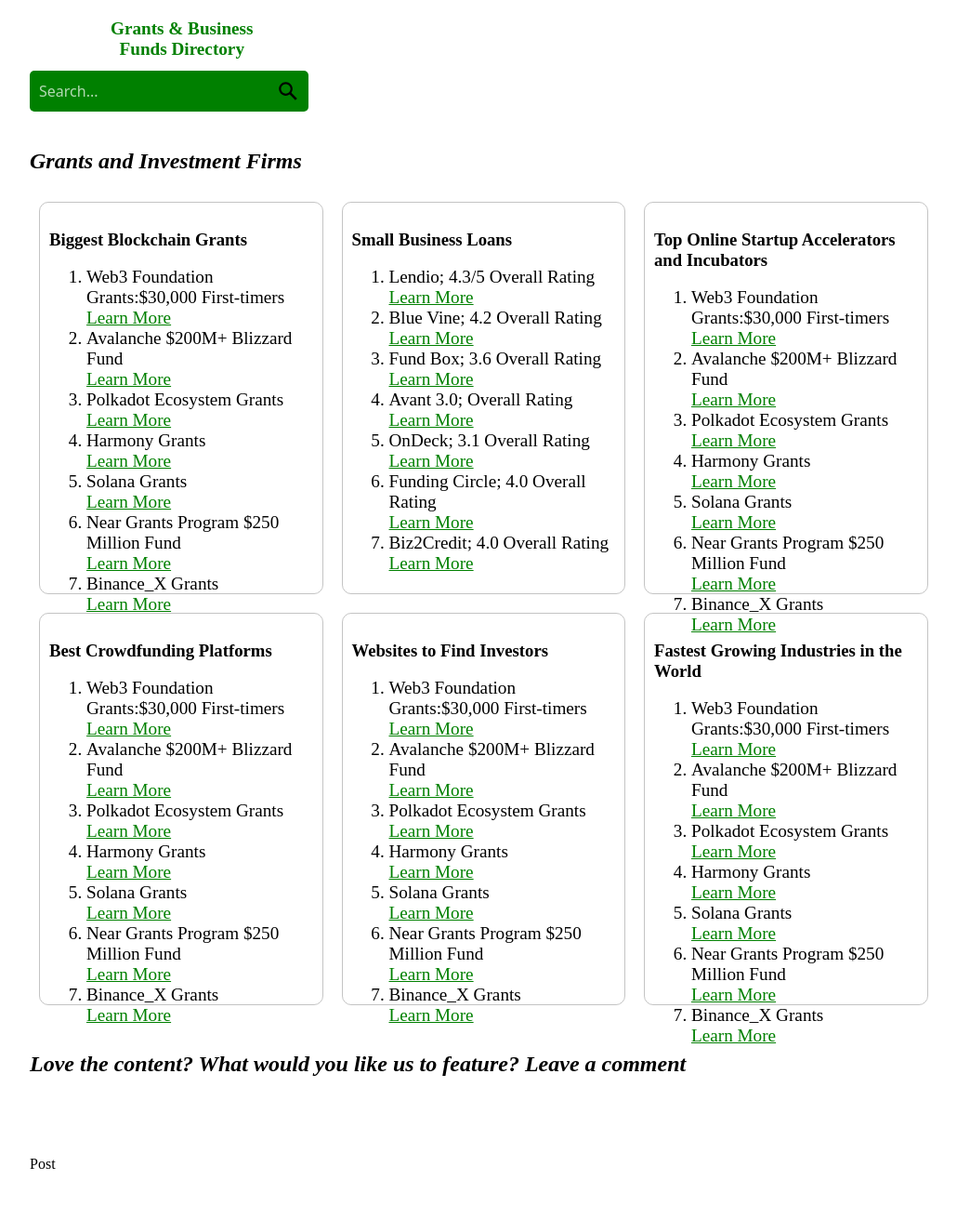
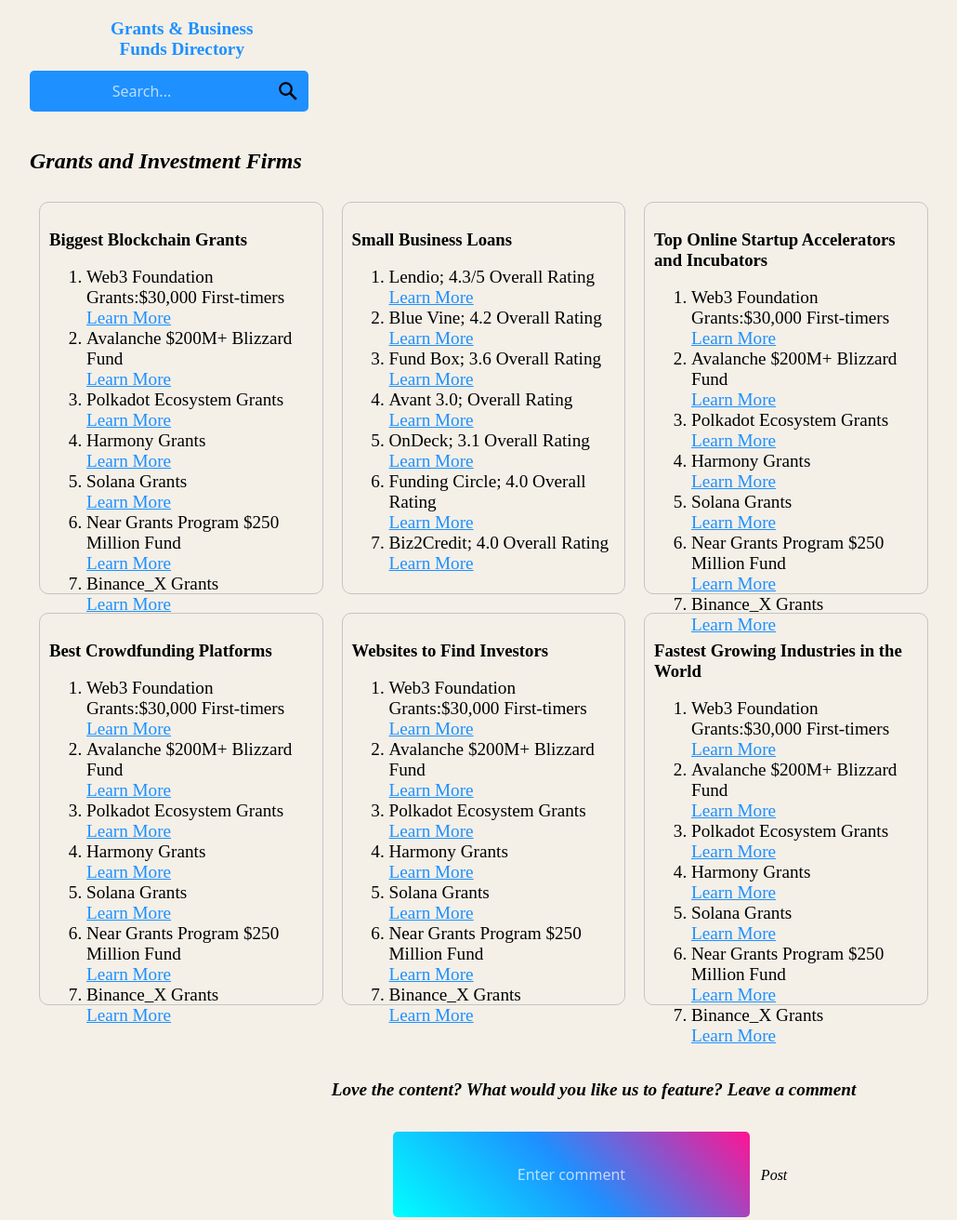
Before and after one commit to Tkamunya1/Grants-Business-Fundings-Hub, a plain HTML site: page index.html in a window 1280 px wide. Shown: the whole page at 93% size, without its empty margins (26-1056 px from the left). Before the commit the page ends 1290 px from the top, so only its background shows below. Drawn offline with Linux system fonts and the light colour scheme.

Commit message:
this commit styles the comment box

```diff
--- a/index.css
+++ b/index.css
@@ -3,10 +3,11 @@
 }
 body{
 /*background-image: url("./Assets/Images/paul-green-4BmPrbvvj74-unsplash.jpg"); */
-align-items: center;
 padding-left: 50px;
+background-color: #F4F0E8;
 }
 .navbar {
+  text-align: center;
     width: 100%;
     overflow: auto;
   }
@@ -25,7 +26,7 @@
   }
 
   .navbar a.active {
-      color: green;
+      color: dodgerblue;
       font-weight: bold;
       font-size: larger;
   }
@@ -39,7 +40,8 @@
     }
   }
   form {
-    background-color: green;
+    background-color: dodgerblue;
+    text-align: center;
     width: 300px;
     height: 44px;
     border-radius: 5px;
@@ -114,5 +116,25 @@
   font-size: larger;
 }
 ol li a{
-  color:  green;
+  color:  dodgerblue;
 }
+.comments{
+  margin-top: 50px;
+  text-align: center;
+  font-style: italic;
+}
+.comments> h2{
+  font-size: larger;
+}
+#comment-box{
+  background: dodgerblue linear-gradient(45deg, aqua, dodgerblue, deeppink) fixed;
+   width: 30%;
+}
+#comment-box, #post {
+  border: none;
+  border-radius: 5px;
+  height: 10vh;
+}
+#post:hover{
+  background-color: dodgerblue;
+}
```
